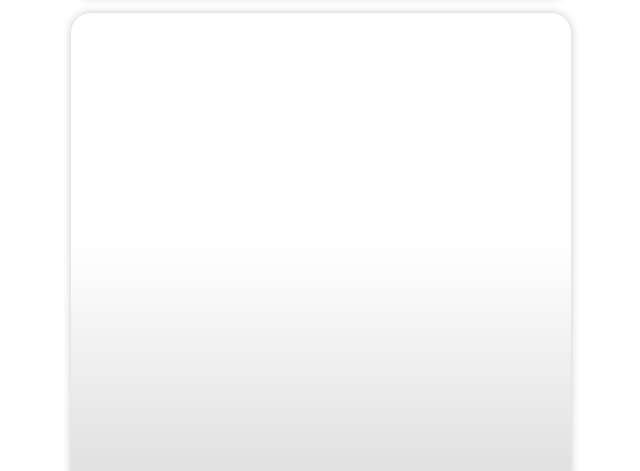
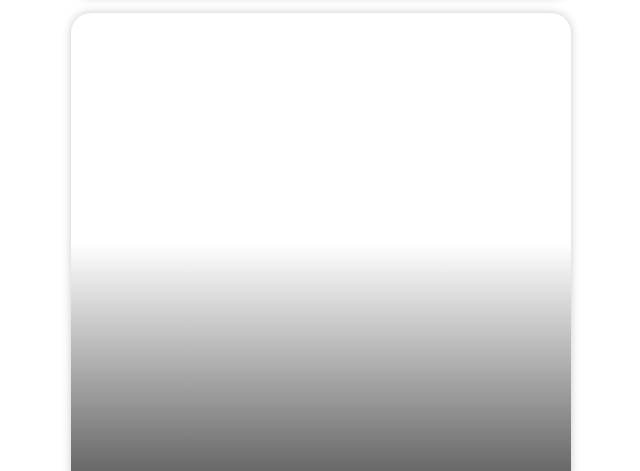
Before and after one commit to rapha-alpoim/OQ.tv, a plain HTML site: page index.html in a window 1280 px wide. Shown: the part 117-588 px from the top of the page, without its empty margins (319-959 px from the left). Drawn offline with nearby package versions, Linux system fonts and the light colour scheme.

Commit message:
Update style.css
Corrigindo gradiente do mediaContent

```diff
--- a/assets/css/style.css
+++ b/assets/css/style.css
@@ -74,7 +74,7 @@ body{
 
 .mediaExample {
     padding: 15rem 1rem 1rem 1rem;
-    background: linear-gradient(#00000000, #00000030);
+    background: linear-gradient(#00000000, #000000ee);
     border-radius: 0 0 20px 20px;
     color: #fff;
 
```
